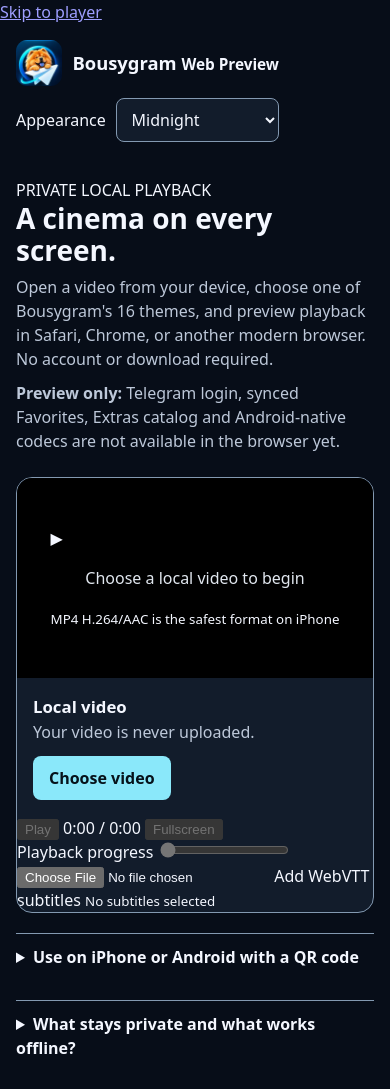
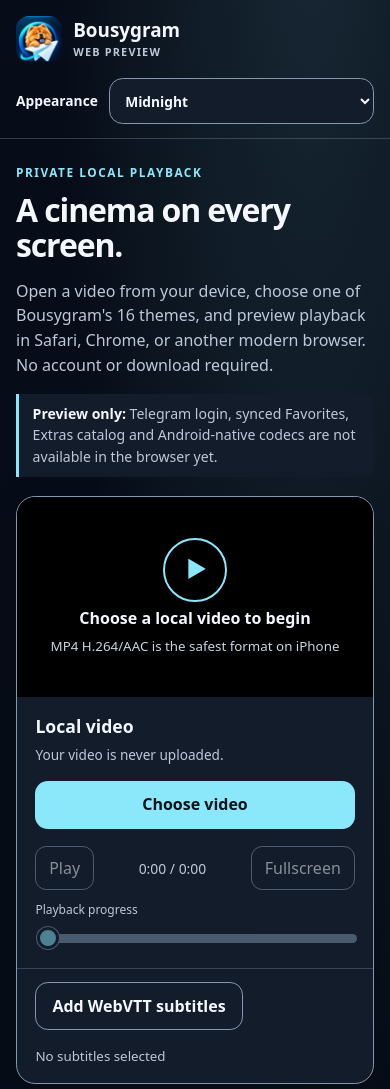
Before and after one commit to Vaydelux/Bousygram, a plain HTML site: page web/index.html in a window 390 px wide. Shown: the top 1089 px of the page. Drawn offline with Linux system fonts and the light colour scheme.

Commit message:
feat(web): premium responsive video preview across narrow iPhone, landscape, desktop and TV

```diff
--- a/web/styles.css
+++ b/web/styles.css
@@ -1,145 +1,166 @@
-html {
+:root {
   color-scheme: dark;
   --background: #070d18;
   --surface: #121c2b;
-  --text: #f0f5fe;
-  --muted: #adbed4;
-  --outline: #546985;
+  --text: #f4f7ff;
+  --muted: #bdc8d9;
+  --outline: #8399b1;
   --accent: #8ae8fa;
-  --on-accent: #052632;
+  --accent-end: #abc4ff;
+  --on-accent: #06121a;
+  --played: 0%;
 }
-html[data-theme="light"] {
-  color-scheme: light;
-  --background: #f5faff;
-  --surface: #ffffff;
-  --text: #122338;
-  --muted: #405974;
-  --outline: #70849a;
-  --accent: #075b83;
-  --on-accent: #ffffff;
-}
-html[data-theme="sakura"] {
-  color-scheme: light;
-  --background: #fff6f9;
-  --surface: #ffffff;
-  --text: #3f192a;
-  --muted: #6f4256;
-  --outline: #a06b83;
-  --accent: #a62359;
-  --on-accent: #ffffff;
-}
-html[data-theme="high_contrast"] {
-  --background: #060708;
-  --surface: #0f1215;
-  --text: #ffffff;
-  --muted: #e1e7ef;
-  --outline: #e1e7ef;
-  --accent: #ffe66a;
-  --on-accent: #0f1215;
-}
-*, *::before, *::after { box-sizing: border-box; }
+*,
+*::before,
+*::after { box-sizing: border-box; }
+html { scroll-behavior: smooth; }
 body {
   margin: 0;
-  background: var(--background);
+  background:
+    radial-gradient(ellipse at 80% -16%, color-mix(in srgb, var(--accent) 13%, transparent), transparent 58%),
+    var(--background);
   color: var(--text);
-  font: 1rem/1.5 system-ui, sans-serif;
+  font: 1rem/1.55 system-ui, -apple-system, BlinkMacSystemFont, "Segoe UI", sans-serif;
+  min-height: 100dvh;
+  overflow-x: hidden;
 }
-.header, main {
-  width: min(100%, 64rem);
+button, select, input { font: inherit; }
+button, .file-picker, .caption-picker { cursor: pointer; }
+button:disabled { cursor: not-allowed; opacity: .52; }
+:focus-visible, .file-picker:focus-within, .caption-picker:focus-within {
+  outline: 3px solid var(--accent);
+  outline-offset: 3px;
+}
+.skip-link {
+  position: absolute; z-index: 10; top: -6rem; left: 1rem;
+  padding: .75rem; background: var(--surface); color: var(--text);
+}
+.skip-link:focus { top: 1rem; }
+.header, main, .footer {
+  width: min(100%, 74rem);
   margin-inline: auto;
   padding-inline: max(1rem, env(safe-area-inset-left)) max(1rem, env(safe-area-inset-right));
 }
 .header {
-  display: flex;
-  align-items: center;
-  flex-wrap: wrap;
-  justify-content: space-between;
-  gap: 0.75rem;
-  padding-block: max(1rem, env(safe-area-inset-top)) 1rem;
+  display: flex; align-items: center; justify-content: space-between;
+  flex-wrap: wrap; gap: 1rem;
+  padding-block: max(1rem, env(safe-area-inset-top)) .85rem;
+  border-bottom: 1px solid color-mix(in srgb, var(--outline) 34%, transparent);
 }
-.brand, .theme-picker {
-  display: inline-flex;
-  align-items: center;
-  gap: 0.65rem;
+.brand { display: inline-flex; align-items: center; gap: .7rem; color: inherit; text-decoration: none; font-weight: 760; }
+.brand img { border-radius: 13px; }
+.brand span { display: grid; line-height: 1.15; font-size: 1.18rem; }
+.brand small { font-size: .68rem; letter-spacing: .11em; text-transform: uppercase; color: var(--muted); margin-top: 4px; }
+.theme-picker { display: inline-flex; flex-wrap: wrap; align-items: center; gap: .7rem; font-size: .86rem; font-weight: 630; }
+select {
+  max-width: min(100%, 18rem); min-width: 11rem; min-height: 46px;
+  padding: .45rem 2rem .45rem .7rem; border: 1px solid var(--outline);
+  border-radius: .85rem; background: var(--surface); color: var(--text);
 }
-.brand {
-  color: inherit;
-  font-size: 1.15rem;
-  font-weight: 750;
-  text-decoration: none;
+main { padding-block: clamp(1.3rem, 4vw, 3rem) max(3rem, env(safe-area-inset-bottom)); }
+.intro { margin-bottom: clamp(1.2rem, 3vw, 2rem); }
+.eyebrow { color: var(--accent); letter-spacing: .13em; font-size: .74rem; font-weight: 800; }
+h1, h2, p { margin: 0; }
+h1 { font-size: clamp(2rem, 5.1vw, 3.45rem); line-height: 1.1; letter-spacing: -.035em; margin-block: .5rem 1rem; }
+h2 { font-size: 1.1rem; overflow-wrap: anywhere; }
+p { color: var(--muted); }
+.intro > p { max-width: 68ch; }
+.preview-warning {
+  border-inline-start: 3px solid var(--accent); padding: .55rem .85rem;
+  margin-top: 1rem; background: var(--surface); border-radius: 0 .6rem .6rem 0;
+  font-size: .88rem;
 }
-.brand img { border-radius: 0.7rem; }
-select {
-  min-height: 44px;
-  padding: 0.35rem 0.65rem;
-  color: var(--text);
-  background: var(--surface);
-  border: 1px solid var(--outline);
-  border-radius: 0.5rem;
-  font: inherit;
-}
-main { padding-block: clamp(1rem, 5vw, 3rem) max(2rem, env(safe-area-inset-bottom)); }
-.intro { margin-block-end: 1.5rem; }
-h1, h2, p { margin: 0; }
-h1 { font-size: clamp(1.75rem, 4.8vw, 2.75rem); line-height: 1.15; }
-h2 { font-size: 1.05rem; overflow-wrap: anywhere; }
-p { color: var(--muted); }
-.intro p { margin-block-start: 0.6rem; max-width: 48ch; }
+.preview-warning strong { color: var(--text); }
 .player {
-  overflow: hidden;
-  background: var(--surface);
-  border: 1px solid var(--outline);
-  border-radius: 1rem;
+  background: var(--surface); border: 1px solid var(--outline);
+  border-radius: 1.2rem; overflow: hidden; isolation: isolate;
+  box-shadow: 0 12px 38px color-mix(in srgb, #000 18%, transparent);
 }
 .screen {
-  display: grid;
-  place-items: center;
-  aspect-ratio: 16 / 9;
-  background: #000;
+  background: #000; display: grid; place-items: center;
+  aspect-ratio: 16 / 9; min-height: 190px; position: relative;
 }
-.screen p { color: #e1e7ef; padding: 1rem; text-align: center; }
-video { display: block; width: 100%; max-height: 100%; }
+video { display: block; max-width: 100%; width: 100%; height: 100%; object-fit: contain; }
 video[hidden] { display: none; }
-.player-footer {
-  display: flex;
-  align-items: center;
-  flex-wrap: wrap;
-  justify-content: space-between;
-  gap: 0.75rem;
-  padding: 1rem;
+.placeholder { display: grid; justify-items: center; gap: .3rem; text-align: center; padding: 1rem; }
+.placeholder p { color: #f4f7ff; font-weight: 640; }
+.placeholder small { color: #c8d4e2; }
+.play-glyph {
+  display: grid; place-items: center; width: 64px; height: 64px;
+  border: 2px solid var(--accent); border-radius: 50%;
+  color: var(--accent); font-size: 1.4rem; padding-left: 3px;
 }
-.file-info { flex: 1 1 14rem; min-width: 0; }
-.file-picker {
-  position: relative;
-  display: grid;
-  place-items: center;
-  min-height: 44px;
-  padding-inline: 1rem;
-  background: var(--accent);
-  color: var(--on-accent);
-  font-weight: 700;
-  border-radius: 0.5rem;
+.player-footer { display: flex; flex-wrap: wrap; gap: 1rem; align-items: center; justify-content: space-between; padding: 1rem 1.15rem .65rem; }
+.file-info { flex: 1 1 12rem; min-width: 0; }
+.file-info p { font-size: .85rem; margin-top: .2rem; }
+.file-picker, .caption-picker {
+  position: relative; display: inline-grid; place-items: center;
+  min-height: 48px; padding: .5rem 1rem; border-radius: .8rem;
+  font-weight: 700; white-space: nowrap;
 }
-.file-picker input {
-  position: absolute;
-  inset: 0;
-  width: 100%;
-  height: 100%;
-  opacity: 0;
-  cursor: pointer;
+.file-picker { background: var(--accent); color: var(--on-accent); }
+.caption-picker { border: 1px solid var(--outline); color: var(--text); }
+.file-picker input, .caption-picker input {
+  position: absolute; inset: 0; width: 100%; height: 100%;
+  opacity: 0; cursor: pointer;
 }
-:focus-visible, .file-picker:focus-within {
-  outline: 2px solid var(--accent);
-  outline-offset: 3px;
+.transport { padding: .45rem 1.15rem .9rem; }
+.transport-buttons { display: flex; gap: .7rem; align-items: center; }
+.transport button {
+  min-height: 44px; background: transparent; color: var(--text);
+  border: 1px solid var(--outline); border-radius: .7rem; padding: .5rem .8rem;
 }
-details {
-  margin-block-start: 1.25rem;
-  border-block-start: 1px solid var(--outline);
+.transport button:not(:disabled):hover { border-color: var(--accent); }
+.clock { flex: 1; text-align: center; font-variant-numeric: tabular-nums; font-size: .87rem; color: var(--muted); }
+.seek-label { display: block; color: var(--muted); font-size: .75rem; margin-top: .65rem; }
+#seek {
+  appearance: none; -webkit-appearance: none;
+  width: 100%; height: 9px; border-radius: 12px;
+  border: 0; margin-block: .9rem .7rem; cursor: pointer;
+  background: linear-gradient(90deg, var(--accent), var(--accent-end) var(--played), var(--outline) var(--played));
 }
-summary {
-  padding-block: 0.7rem;
-  min-height: 44px;
-  cursor: pointer;
-  font-weight: 650;
+#seek::-webkit-slider-thumb {
+  -webkit-appearance: none; appearance: none; background: var(--accent);
+  border: 3px solid var(--surface); border-radius: 50%; width: 22px; height: 22px;
+  box-shadow: 0 0 0 1px var(--outline);
 }
-details p { padding-block-end: 0.75rem; }
+#seek::-moz-range-thumb {
+  background: var(--accent); border: 3px solid var(--surface);
+  border-radius: 50%; width: 18px; height: 18px;
+}
+#seek:disabled { opacity: .5; cursor: not-allowed; }
+.subtitle-row { display: flex; align-items: center; flex-wrap: wrap; gap: 1rem; border-top: 1px solid color-mix(in srgb, var(--outline) 32%, transparent); padding: .8rem 1.15rem 1rem; }
+.subtitle-row small { color: var(--muted); overflow-wrap: anywhere; }
+.information { margin-top: 1.4rem; border-top: 1px solid var(--outline); }
+details { border-bottom: 1px solid color-mix(in srgb, var(--outline) 50%, transparent); }
+summary { cursor: pointer; min-height: 48px; padding: .9rem .3rem; font-weight: 690; }
+details > p { font-size: .91rem; padding: 0 .35rem 1rem; max-width: 70ch; }
+.qr-content { display: flex; align-items: center; gap: 1rem; padding: .4rem .35rem 1.2rem; }
+.qr-content img { background: white; padding: .45rem; border-radius: .55rem; flex: none; max-width: 40%; height: auto; }
+.qr-content p + p { margin-top: .55rem; }
+code { overflow-wrap: anywhere; color: var(--text); }
+.footer { color: var(--muted); border-top: 1px solid color-mix(in srgb, var(--outline) 30%, transparent); padding-block: 1.25rem max(1.5rem, env(safe-area-inset-bottom)); font-size: .82rem; }
+@media (max-width: 560px) {
+  .header { align-items: flex-start; }
+  .theme-picker { width: 100%; justify-content: space-between; }
+  select { flex: 1 1 auto; min-width: 0; }
+  .screen { min-height: 180px; }
+  .player-footer { align-items: stretch; }
+  .file-picker { width: 100%; }
+  .qr-content { align-items: flex-start; }
+  .qr-content p { font-size: .9rem; }
+}
+@media (max-height: 480px) and (orientation: landscape) {
+  main { padding-top: .75rem; }
+  .intro { margin-bottom: .6rem; }
+  h1 { font-size: 1.7rem; margin-block: .25rem; }
+  .screen { min-height: 150px; }
+  .intro > p { font-size: .85rem; }
+}
+@media (min-width: 1500px) {
+  body { font-size: 1.1rem; }
+  button, select { min-height: 52px; }
+}
+@media (prefers-reduced-motion: reduce) {
+  *, *::before, *::after { scroll-behavior: auto !important; animation: none !important; transition: none !important; }
+}
```
